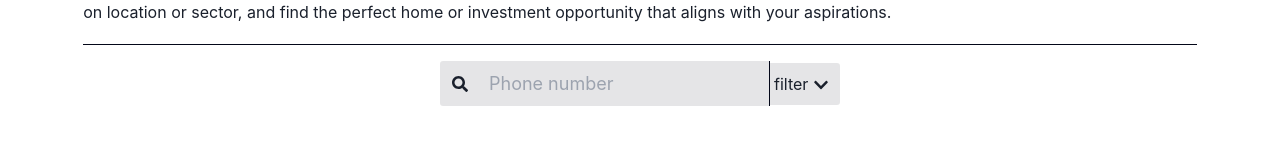
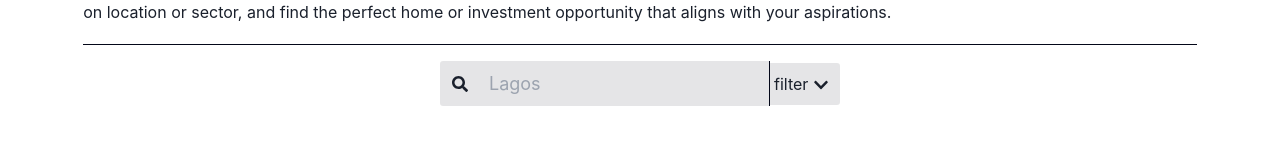
Before and after one commit to Psalm112/HomePulse---Real-Estate-Agency, a React (Vite) app: page /property in a window 1280 px wide. Shown: the part 480-636 px from the top of the page. Built offline with nearby package versions, Linux system fonts and the light colour scheme; some icons are missing.

Commit message:
Update Property.tsx

```diff
--- a/src/pages/Property.tsx
+++ b/src/pages/Property.tsx
@@ -168,7 +168,7 @@ export default function Property() {
                   size="lg"
                   type="text"
                   variant="unstyled"
-                  placeholder="Phone number"
+                  placeholder="Lagos"
                   className="py-2 !bg-[rgba(3,_7,_24,_0.1)] !text-[#030718] border-[1px] border-transparent !rounded-s-[3px] !rounded-e-none focus:border-[#030718] focus:!bg-transparent"
                 />
                 <InputRightElement
```
